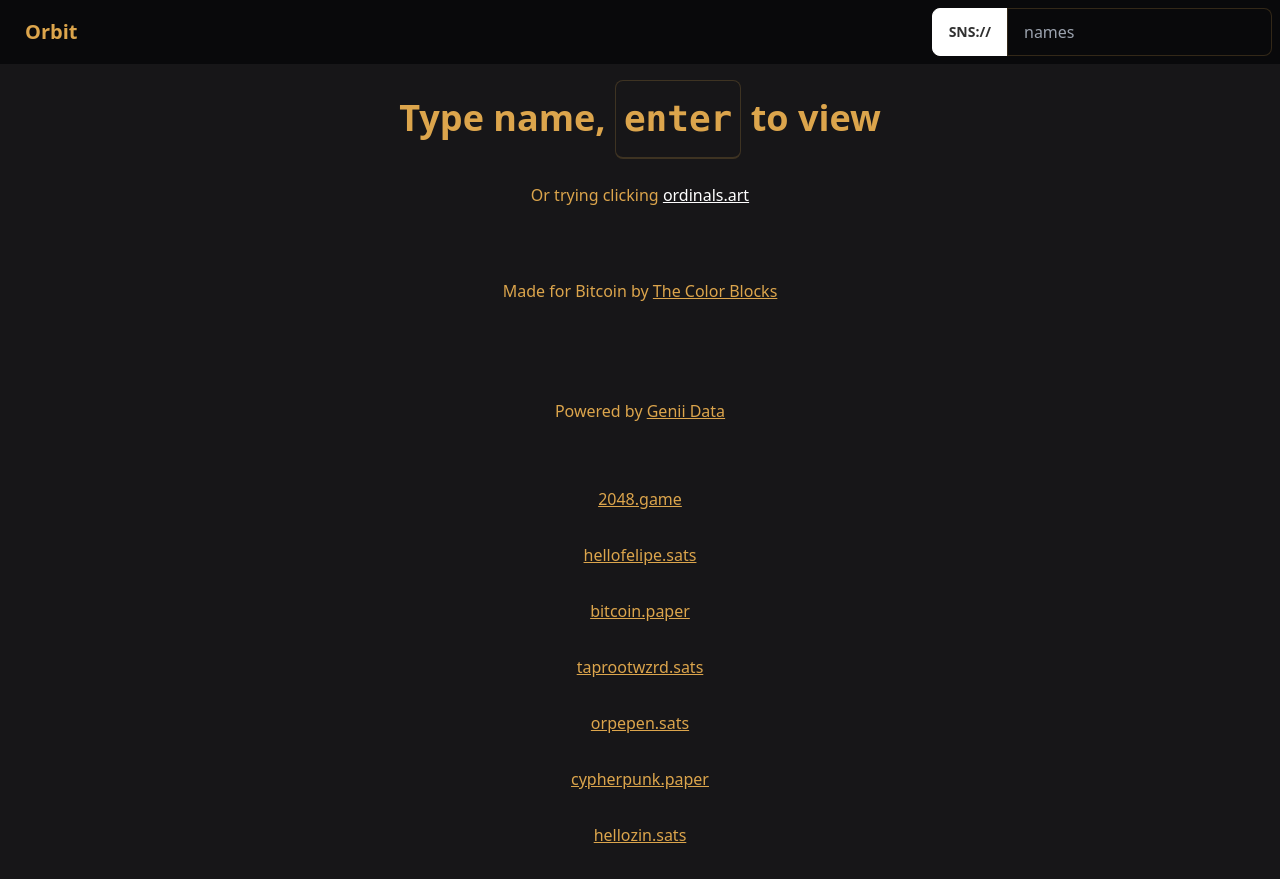
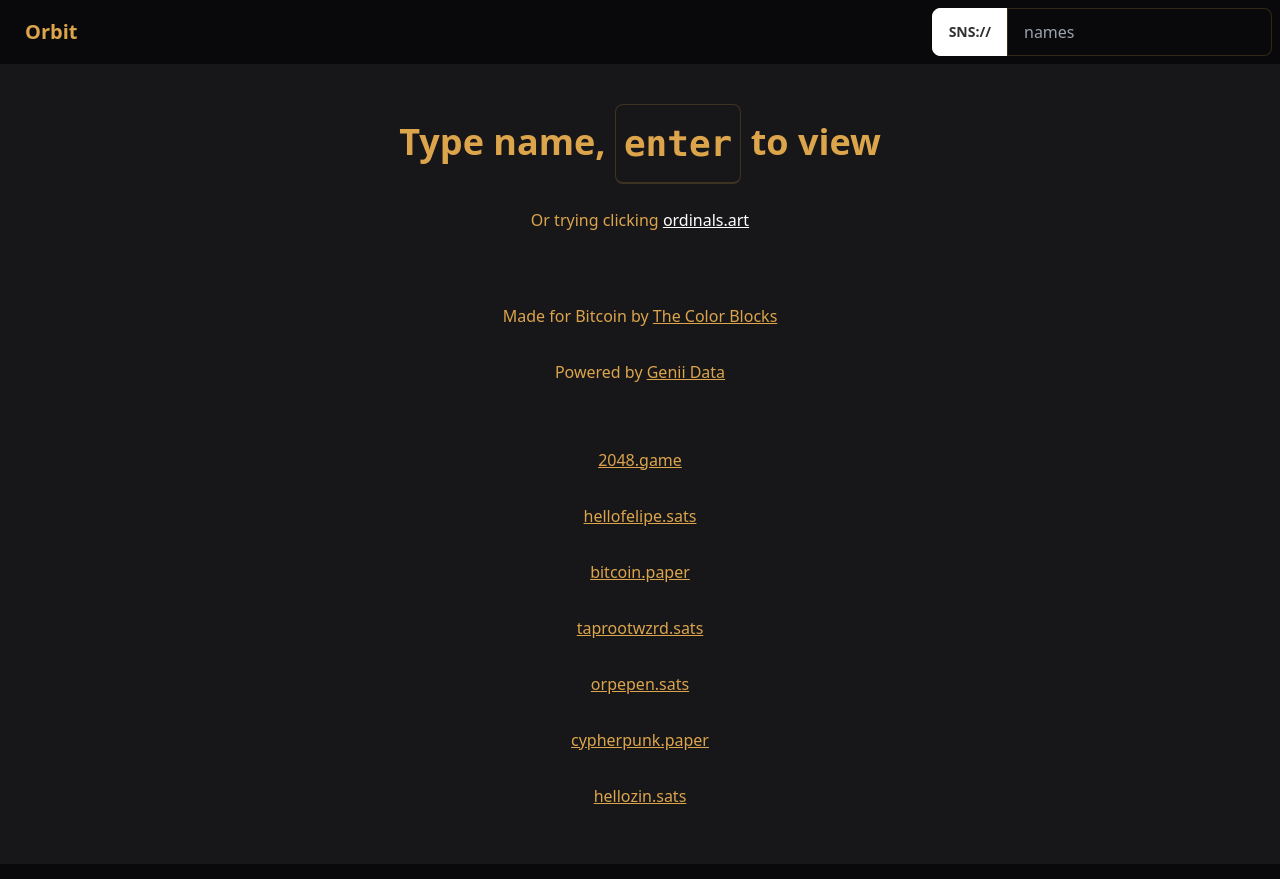
Before and after one commit to thecolorblocks/orbit.name, a Vue app: page / in a window 1280 px wide. Built offline with nearby package versions, Linux system fonts and the light colour scheme.

Commit message:
Update Home.vue

```diff
--- a/src/components/Home.vue
+++ b/src/components/Home.vue
@@ -18,8 +18,8 @@ const list = ref([
       <div class="max-w-lg">
         <h1 class="text-4xl font-bold">Type name, <kbd class="kbd">enter</kbd> to view</h1>
         <p class="py-6">Or trying clicking <router-link class="link link-primary" to="/ordinals.art">ordinals.art</router-link></p>
-        <p class="py-12">Made for Bitcoin by <a class="link" target="_blank" href="https://twitter.com/thecolorblocks_">The Color Blocks</a></p>
-        <p class="py-12">Powered by <a class="link" target="_blank" href="https://geniidata.com">Genii Data</a></p>
+        <p class="pt-12 pb-4">Made for Bitcoin by <a class="link" target="_blank" href="https://twitter.com/thecolorblocks_">The Color Blocks</a></p>
+        <p class="pt-4 pb-12">Powered by <a class="link" target="_blank" href="https://geniidata.com">Genii Data</a></p>
         <p
           class="py-4"
           v-for="l in list"
```
